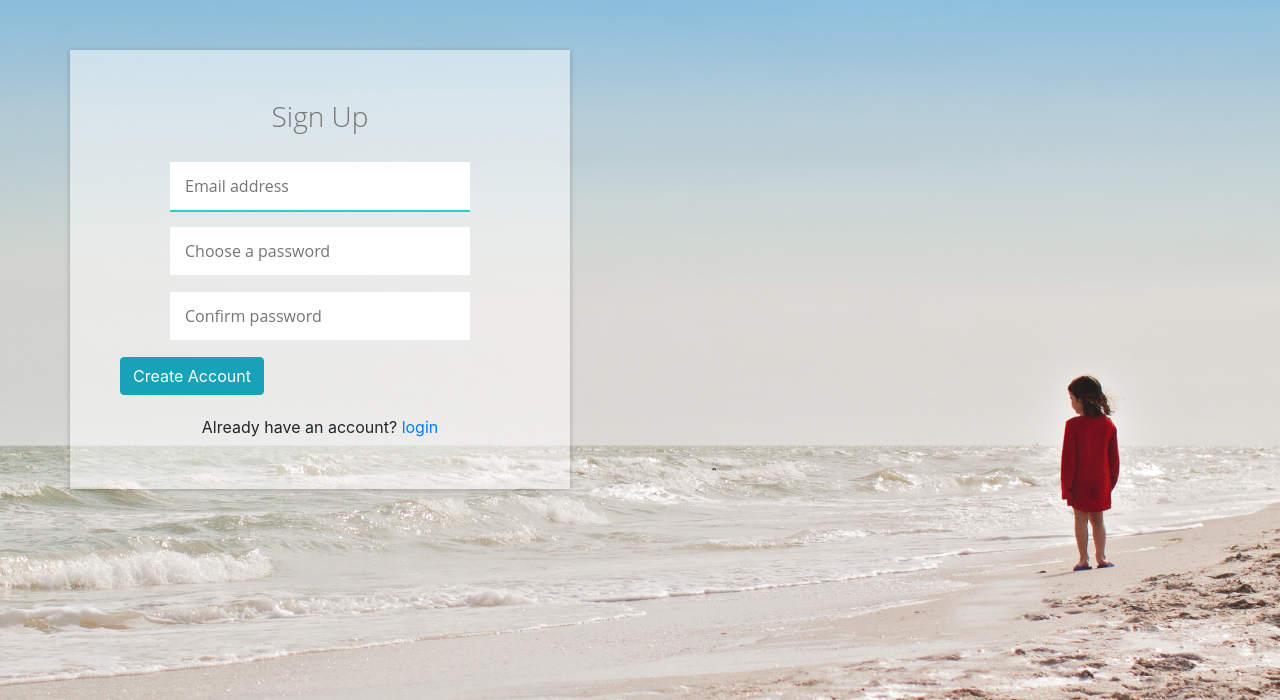
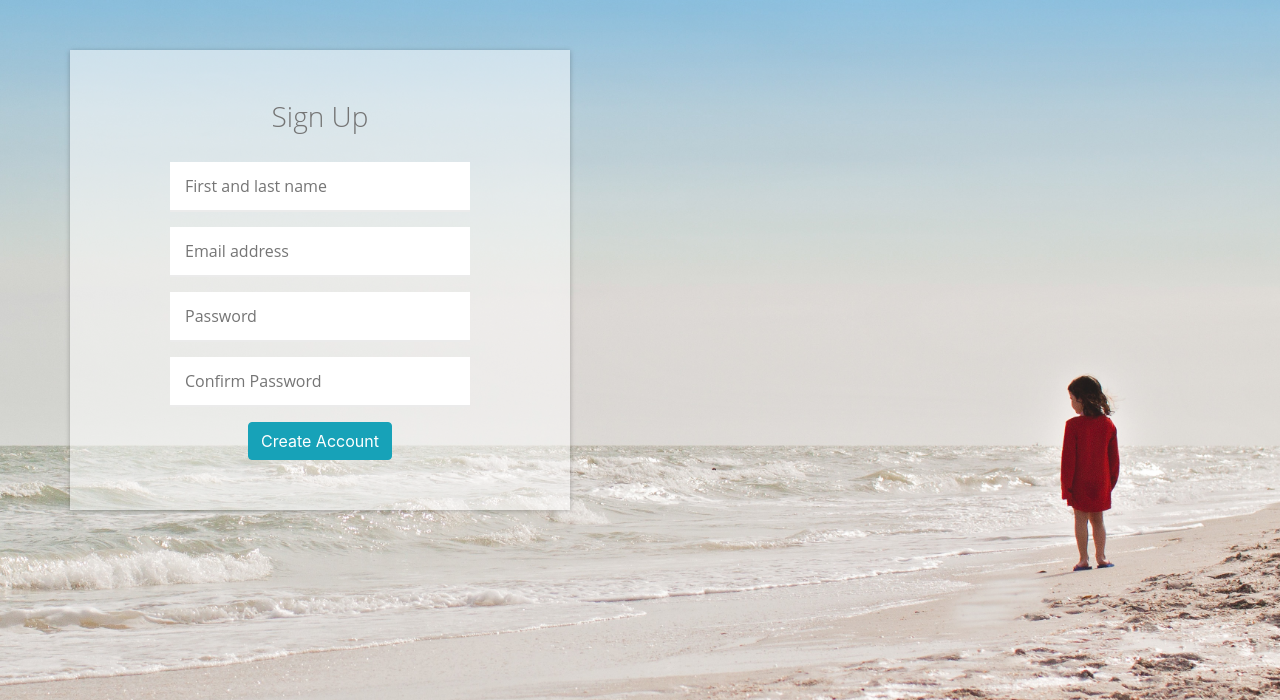
Before and after one commit to lu-ren/ProjectReconnect, a Flask app: page /signup in a window 1280 px wide. Shown: the top 700 px of the page. Run offline with Flask 2, Linux system fonts and the light colour scheme; some libraries are stand-ins or nearby versions.

Commit message:
signup polish and validation

```diff
--- a/projectreconnect/__init__.py
+++ b/projectreconnect/__init__.py
@@ -17,10 +17,8 @@ def init_app(config_filename):
     db = SQLAlchemy(app)
 
     import projectreconnect.models
-    #import projectreconnect.auth
     from projectreconnect.views import home_bp
-    from projectreconnect.controllers import auth_bp, forms_bp
+    from projectreconnect.controllers import auth_bp
 
     app.register_blueprint(home_bp)
     app.register_blueprint(auth_bp, url_prefix='/auth')
-    app.register_blueprint(forms_bp, url_prefix='/form')
--- /dev/null
+++ b/projectreconnect/forms/signup.py
@@ -0,0 +1,22 @@
+from flask.ext.wtf import Form
+from wtforms import TextField, PasswordField, validators, HiddenField
+from wtforms import TextAreaField, BooleanField
+from wtforms.validators import Required, EqualTo, Optional
+from wtforms.validators import Length, Email
+
+class SignUpForm(Form):
+    name = TextField('Name', validators=[
+        Required('Please provide a name'),
+        Length(min=3, message=(u'Name is too short'))])
+
+    email = TextField('Email address', validators=[
+        Required('Please provide a valid email address'),
+        Length(min=6, message=(u'Email address too short')),
+        Email(message=(u'That\'s not a valid email address'))])
+
+    password = PasswordField('Pick a secure password', validators=[
+        Required(),
+        EqualTo('confirm', message='Passwords must match'),
+        Length(min=6, message=(u'Please pick a longer password'))])
+
+    confirm = PasswordField('Confirm password')
--- a/projectreconnect/static/css/projectreconnect.css
+++ b/projectreconnect/static/css/projectreconnect.css
@@ -6,10 +6,12 @@ body {
     background-size: cover;
     -o-background-size: cover;
 }
+
 .navbar {
   background: rgba(255, 255, 255, 0.5);
   color: inherit;
 }
+
 .jumbotron {
     background: rgba(255, 255, 255, 0.0);
 	color: inherit;
@@ -59,3 +61,12 @@ h1, input {
 .pass:-webkit-autofill {
   -webkit-box-shadow: 0 0 0 1000px white inset;
 }
+
+div.form_error {
+  color:red;
+  text-align:center;
+}
+
+div.logbox_submit {
+    text-align:center;
+}
--- a/projectreconnect/templates/signup.html
+++ b/projectreconnect/templates/signup.html
@@ -2,14 +2,27 @@
 {% block content %}
 <div class="col-md-6">
 <div id="logbox">
-  <form id="signup" method="post" action="/signup">
+    <form id="signup" method="post" action="{{url_for('home.signup')}}">
+        {{form.hidden_tag()}}
     <h1 style="padding-bottom: 20px">Sign Up</h1>
-    <input name="user[name]" type="text" placeholder="Email address" autofocus="autofocus" required="required" class="input pass"/>
-    <input name="user[password]" type="password" placeholder="Choose a password" required="required" class="input pass"/>
-    <input name="user[password2]" type="password" placeholder="Confirm password" required="required" class="input pass"/>
-    <button type="submit" class="btn btn-info">Create Account</button>
-    <div class="text-center" style="padding-top: 20px">
-        Already have an account? <a href="#" id="login_id">login</a>
+    <div class="form_error">
+        {{form.name.errors[0]}}
+    </div>
+    {{form.name(placeholder="First and last name", type="text", class="input pass")}}
+
+    <div class="form_error">
+        {{form.email.errors[0]}}
+    </div>
+    {{form.email(placeholder="Email address", type="text", class="input pass")}}
+
+    <div class="form_error">
+        {{form.password.errors[0]}}
+    </div>
+    {{form.password(placeholder="Password", type="password", class="input pass")}}
+
+    {{form.confirm(placeholder="Confirm Password", type="password", class="input pass")}}
+    <div class="logbox_submit">
+        <button type="submit" class="btn btn-info">Create Account</button>
     </div>
   </form>
 </div>
--- a/projectreconnect/views/view.py
+++ b/projectreconnect/views/view.py
@@ -1,6 +1,8 @@
-from flask import Blueprint, render_template, current_app, redirect, url_for, Markup
+from flask import Blueprint, render_template, current_app, redirect, url_for, Markup, request
 from flask.ext.login import current_user
 import json
+from projectreconnect.forms.signup import SignUpForm
+from projectreconnect.controllers.forms import create_account
 
 home_bp = Blueprint('home', __name__)
 
@@ -11,9 +13,21 @@ def home():
     else:
         pass
 
-@home_bp.route('/signup')
+@home_bp.route('/signup', methods=['GET', 'POST'])
 def signup():
     if current_user.is_anonymous:
-        return render_template('signup.html')
+        if request.method == 'POST':
+            form = SignUpForm(request.form)
+            if form.validate():
+                email_exist = User.query.filter_by(email=form.email.data).first()
+                if email_exist:
+                    form.email.errors.append('Email already taken')
+                    return render_template('signup.html', form=form)
+                create_account(form.name.data, form.email.data, form.password.data)
+                #stub, need to create dashboard
+                return redirect(url_for('home.home'))
+            else:
+                return render_template('signup.html', form=form)
+        return render_template('signup.html', form=SignUpForm())
     else:
         return redirect(url_for('home.home'))
```
Also changed, not shown: projectreconnect/controllers/forms.py (+3 -15 lines), 4 other files.
